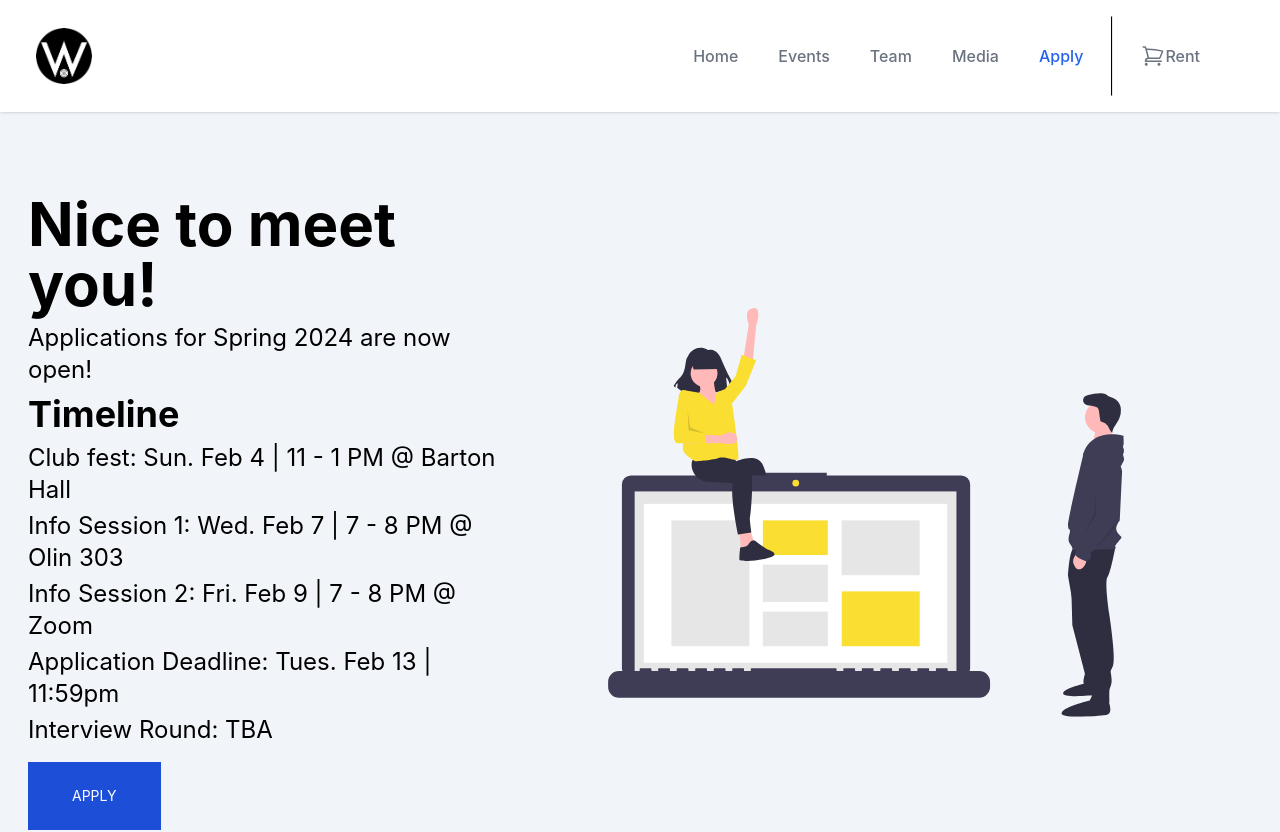
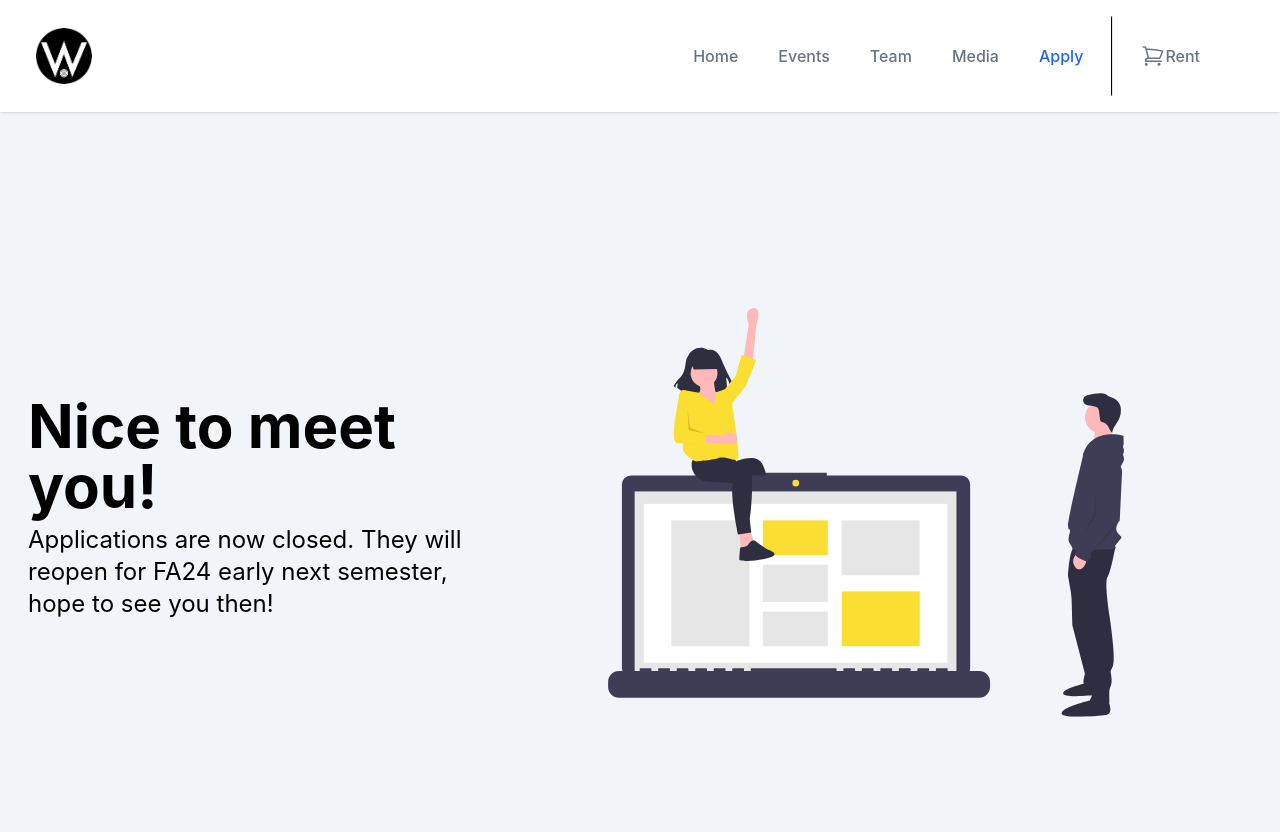
Before and after one commit to cornell-wardrobe/wardrobe_website, a React (Create React App) app in the folder frontend/: page /apply in a window 1280 px wide. Shown: the top 832 px of the page. Built offline with nearby package versions, Linux system fonts and the light colour scheme.

Commit message:
added nicolette + rental form + updated apply

```diff
--- a/frontend/src/screens/apply.js
+++ b/frontend/src/screens/apply.js
@@ -1,5 +1,4 @@
 import React from "react";
-import { Link } from "react-router-dom";
 import applyFirst from "../components/images/apply/apply-first.svg";
 
 function Apply() {
@@ -9,20 +8,14 @@ function Apply() {
         <div className="flex bg-slate-100 items-center h-full w-[50vw]">
           <div className="mx-4 mt-16 xs:mx-0 xs:mt-0 justify-center w-full md:ml-7">
             <p className="text-5xl pb-2 font-bold text-center md:text-left md:text-6xl">Nice to meet you!</p>
-            <p className="text-2xl pb-2 mr-4 text-center md:text-left">Applications for Spring 2024 are now open!</p>
-            <p className="text-3xl pb-2 font-bold text-center md:text-left md:text-4xl">Timeline</p>
-            <p className="text-2xl pb-1 mr-4 text-center md:text-left">Club fest: Sun. Feb 4 | 11 - 1 PM @ Barton Hall</p>
-            <p className="text-2xl pb-1 mr-4 text-center md:text-left">Info Session 1: Wed. Feb 7 | 7 - 8 PM @ Olin 303</p>
-            <p className="text-2xl pb-1 mr-4 text-center md:text-left">Info Session 2: Fri. Feb 9 | 7 - 8 PM @ Zoom</p>
-            <p className="text-2xl pb-1 mr-4 text-center md:text-left">Application Deadline: Tues. Feb 13 | 11:59pm</p>
-            <p className="text-2xl pb-4 mr-4 text-center md:text-left">Interview Round: TBA</p>
-            <div className="flex flex-col justify-center items-center md:justify-normal md:items-start">
+            <p className="text-2xl pb-2 mr-4 text-center md:text-left">Applications are now closed. They will reopen for FA24 early next semester, hope to see you then!</p>
+            {/* <div className="flex flex-col justify-center items-center md:justify-normal md:items-start">
               <Link to="https://docs.google.com/forms/d/e/1FAIpQLSc4XcGcU-1sL9fe4zseSa0Z1cVK7ME2BV7fNwJqP_BIv77rEQ/viewform" target="blank">
                 <button type="button" className="bg-blue-700 text-white px-5 py-2">
                   <p className="text-white text-sm my-4 mx-6">APPLY</p>
                 </button>
               </Link>
-            </div>
+            </div> */}
           </div>
         </div>
         <div className="flex items-center justify-center bg-slate-100">
--- a/frontend/src/screens/rent.js
+++ b/frontend/src/screens/rent.js
@@ -1,4 +1,5 @@
 import React from "react";
+import { Link } from "react-router-dom";
 import rentFirst from "../components/images/rent/rent-first.svg";
 import rentFindYourFit from "../components/images/rent/rent-find-your-fit.png";
 import rentMensSize from "../components/images/rent/rent-mens-size.jpeg";
@@ -10,15 +11,16 @@ function Rent() {
       <div className="flex flex-row items-center ml-10 mr-10">
         <div className="pl-2.5 pr-2.5 w-6/12 float-left">
           <p className="text-3xl font-bold mt-5 mb-3">Looking for attire?</p>
-          <div className="mb-10">
-            We will be up and running our rentals in early February 2024!
-            {/* Fill out our rental form for the desired items at least 48 hours in advance.
+          <div className="mb-8">
+            Fill out our rental form for the desired items at least 48 hours in advance.
             Our team will respond promptly with a pickup date, location, and return date.
-            We look forward to hearing from you! */}
+            We look forward to hearing from you!
           </div>
-          {/* <a className="bg-blue-700 text-white px-10 py-5" href="https://forms.gle/bvHDuMR7LcJPcgRo8">
-            RENT
-          </a> */}
+          <Link to="https://docs.google.com/forms/d/e/1FAIpQLSeCC_OWC-30hTyYZxkoXHwruQOP2KY3IOJ0TtlsFflez9NxYg/viewform" target="blank">
+            <button type="button" className="bg-blue-700 text-white px-5 py-2">
+              <p className="text-white text-sm my-4 mx-6">RENT</p>
+            </button>
+          </Link>
         </div>
         <div className="pl-2.5 pr-2.5 w-6/12 float-left">
           <img className="max-w-full align-middle inline-block w-96"
--- a/frontend/src/screens/team.js
+++ b/frontend/src/screens/team.js
@@ -30,6 +30,7 @@ import vindhyaKathuria from "../components/headshots/Vindhya_Kathuria.png";
 import ashleySosa from "../components/headshots/Ashley_Sosa.jpeg";
 import emilyChen from "../components/headshots/Emily_Chen.png";
 import taliaPerkins from "../components/headshots/Talia-Perkins.jpeg";
+import nicoletteGani from "../components/headshots/Nicolette_Gani.jpg";
 
 function Team() {
   const MANAGEMENT = [
@@ -50,6 +51,12 @@ function Team() {
       name: "Maryam Albakry",
       position: "Vice President",
       image: maryamAlbakry,
+    },
+    {
+      netID: "nig22",
+      name: "Nicolette Gani",
+      position: "Director of Expansion",
+      image: nicoletteGani,
     },
   ];
 
```
Also changed, not shown: frontend/src/components/headshots/Nicolette_Gani.jpg (added), 12 other files (tests, documents, lock files or other folders).
